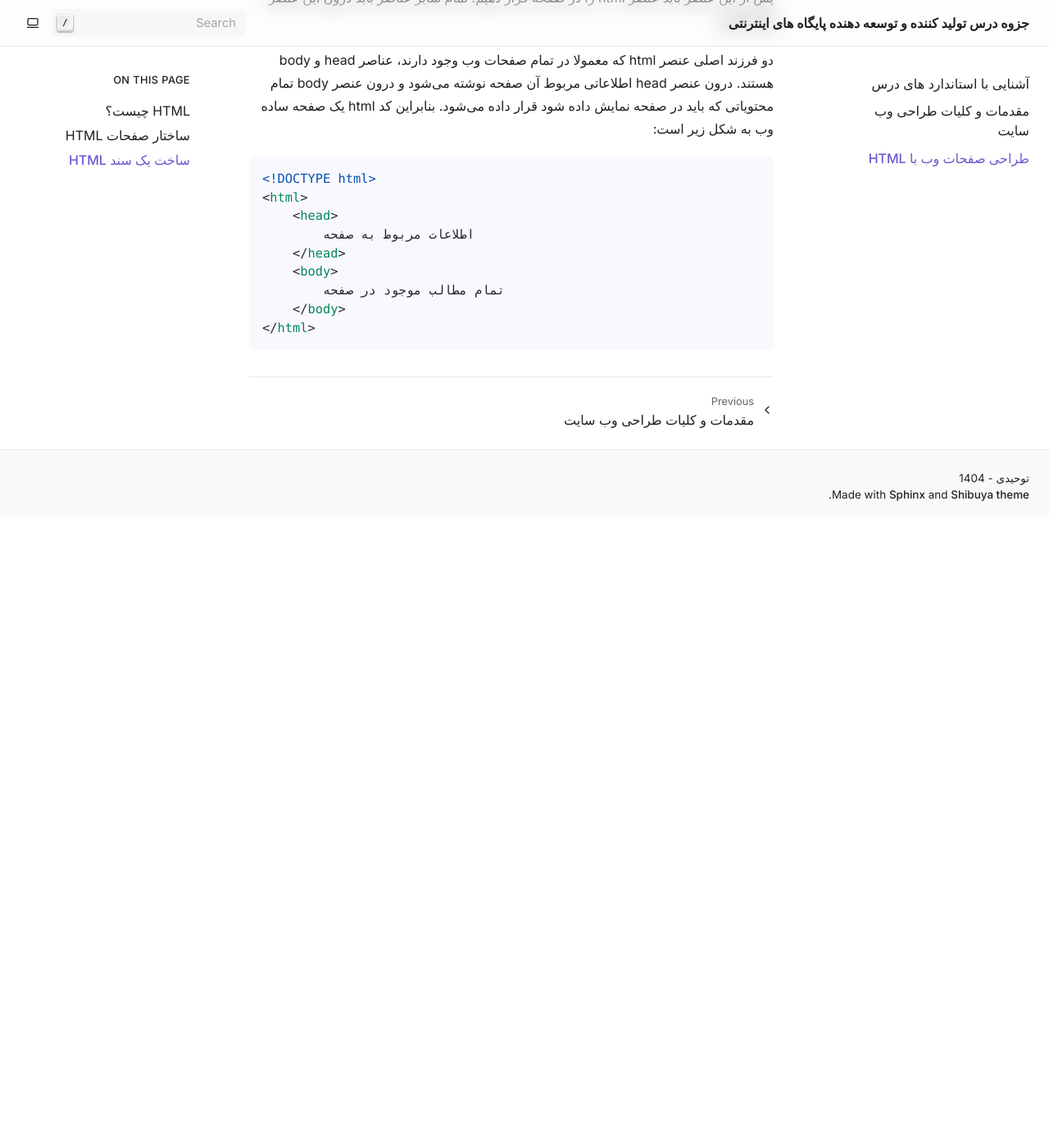
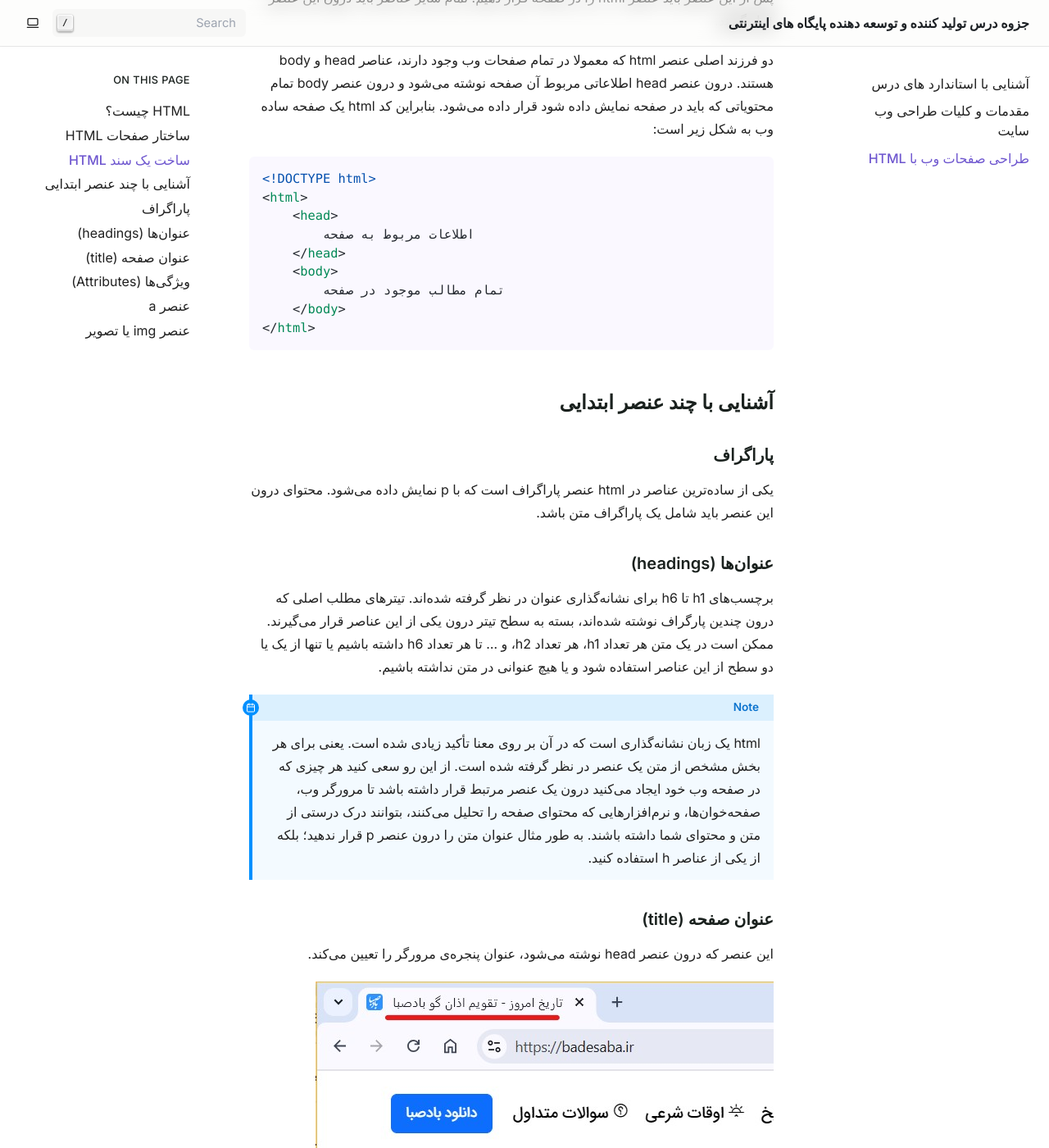
Before and after one commit to infinite41i/jozve11-KD-web, a Sphinx documentation site: the page built from docs/source/html.rst, in a window 1280 px wide and 1400 px high, scrolled down 1414 px. Shown: the whole window at 82% size. Built offline with Sphinx 7.4.7, drawn with Linux system fonts in a browser that asks for light colours; before the commit the page ends 2044 px from its top, so only the background shows below that; some of the changed text lies outside the part shown.

Commit message:
jozve: new html content

```diff
--- a/docs/source/html.rst
+++ b/docs/source/html.rst
@@ -41,3 +41,53 @@ HTML یک زبان نشانه‌گذاری برای صفحات وب است. HTML
             تمام مطالب موجود در صفحه
         </body>
     </html>
+
+آشنایی با چند عنصر ابتدایی
+------------------------------
+
+پاراگراف
+^^^^^^^^^^^^^^^
+
+یکی از ساده‌ترین عناصر در html عنصر پاراگراف است که با p نمایش داده می‌شود. محتوای درون این عنصر باید شامل یک پاراگراف متن باشد.
+
+عنوان‌ها (headings)
+^^^^^^^^^^^^^^^^^^^^^
+
+برچسب‌های h1 تا h6 برای نشانه‌گذاری عنوان در نظر گرفته شده‌اند. تیترهای مطلب اصلی که درون چندین پارگراف نوشته شده‌اند، بسته به سطح تیتر درون یکی از این عناصر قرار می‌گیرند. ممکن است در یک متن هر تعداد h1، هر تعداد h2، و ... تا هر تعداد h6 داشته باشیم یا تنها از یک یا دو سطح از این عناصر استفاده شود و یا هیچ عنوانی در متن نداشته باشیم.
+
+.. note::
+    html یک زبان نشانه‌گذاری است که در آن بر روی معنا تأکید زیادی شده است. یعنی برای هر بخش مشخص از متن یک عنصر در نظر گرفته شده است. از این رو سعی کنید هر چیزی که در صفحه وب خود ایجاد می‌کنید درون یک عنصر مرتبط قرار داشته باشد تا مرورگر وب، صفحه‌خوان‌ها، و نرم‌افزارهایی که محتوای صفحه را تحلیل می‌کنند، بتوانند درک درستی از متن و محتوای شما داشته باشند. به طور مثال عنوان متن را درون عنصر p قرار ندهید؛ بلکه از یکی از عناصر h استفاده کنید.
+
+عنوان صفحه (title)
+^^^^^^^^^^^^^^^^^^^^^^^^
+
+این عنصر که درون عنصر head نوشته می‌شود، عنوان پنجره‌ی مرورگر را تعیین می‌کند.
+
+.. image:: ./images/title-tag.jpg
+
+ویژگی‌ها (Attributes)
+-----------------------
+
+ویژگی‌ها اطلاعاتی هستند که به یک عنصر اضافه می‌شوند. هر عنصر می‌تواند چندین ویژگی داشته باشد. ویژگی‌ها در برچسب شروع و به شکل زیر نوشته می‌شوند::
+
+    مقدار ویژگی = نام ویژگی
+
+برخی عناصر برای این که به درستی کار کنند نیاز دارند تا برخی از ویژگی‌های آن‌ها تنظیم شود. مانند عنصر a و img. در ادامه تعدادی از مثال های کاربردی برای ویژگی ها یا Attribute ها را با هم مشاهده خواهیم کرد.
+
+عنصر a
+-------
+
+این عنصر برای پیوند دادن صفحات وب به یکدیگر به کار می‌رود. هر چیزی که درون این عنصر نوشته شود، به لینک تبدیل می‌شود. ویژگی ضروری این عنصر، مقصد یا href است. مثال:
+
+.. code-block:: html
+
+    <a href="./2.html">برو به صفحه دوم</a>
+
+عنصر img یا تصویر
+-----------------------
+
+این عنصر برای درج تصویر به کار می‌رود. ویژگی ضروری این عنصر آدرس تصویر یا src است. برچسب img تک برچسبه است و برچسب پایان ندارد. مثال:
+
+.. code-block:: html
+
+    <img src="Penguins.jpg">
```
Also changed, not shown: docs/source/images/title-tag.jpg (added).
